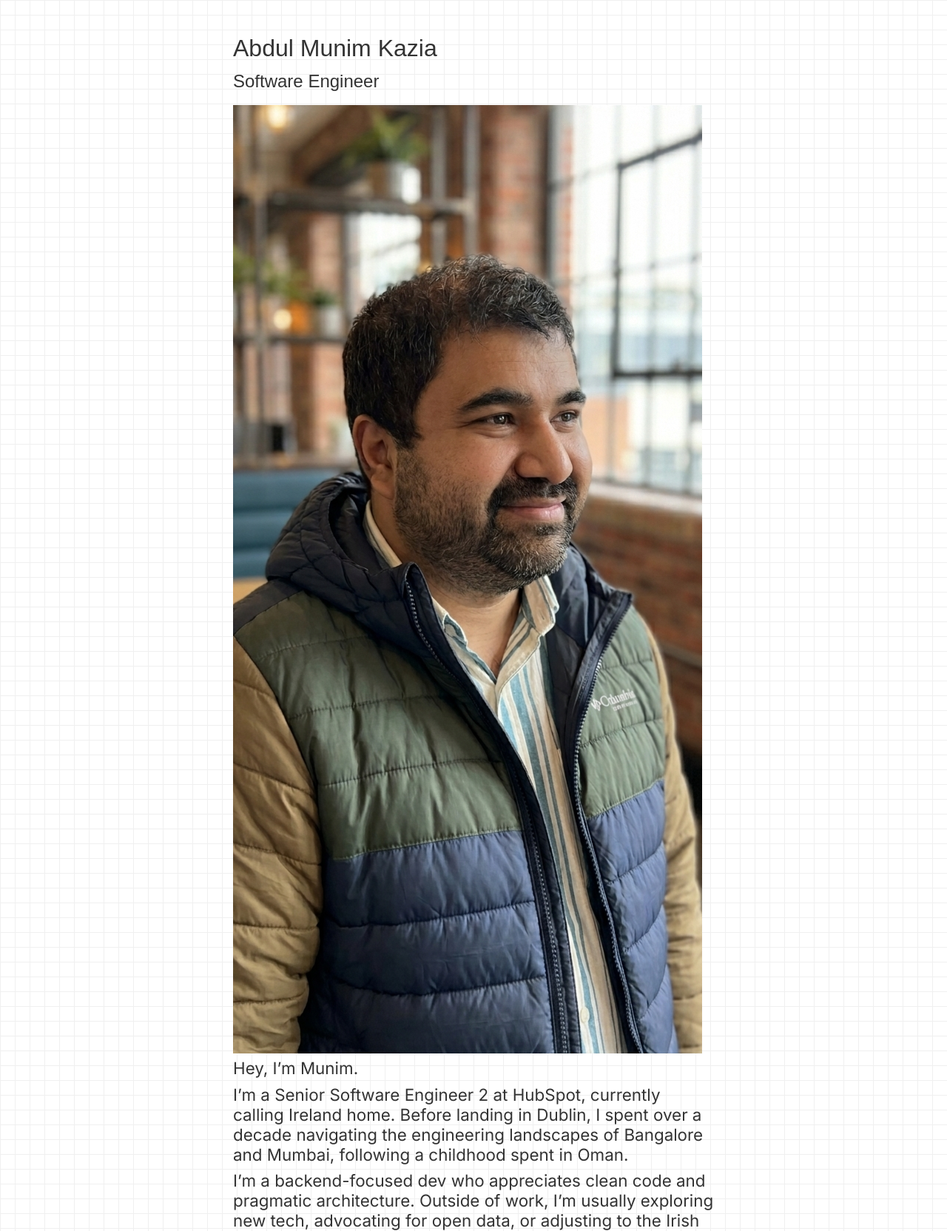
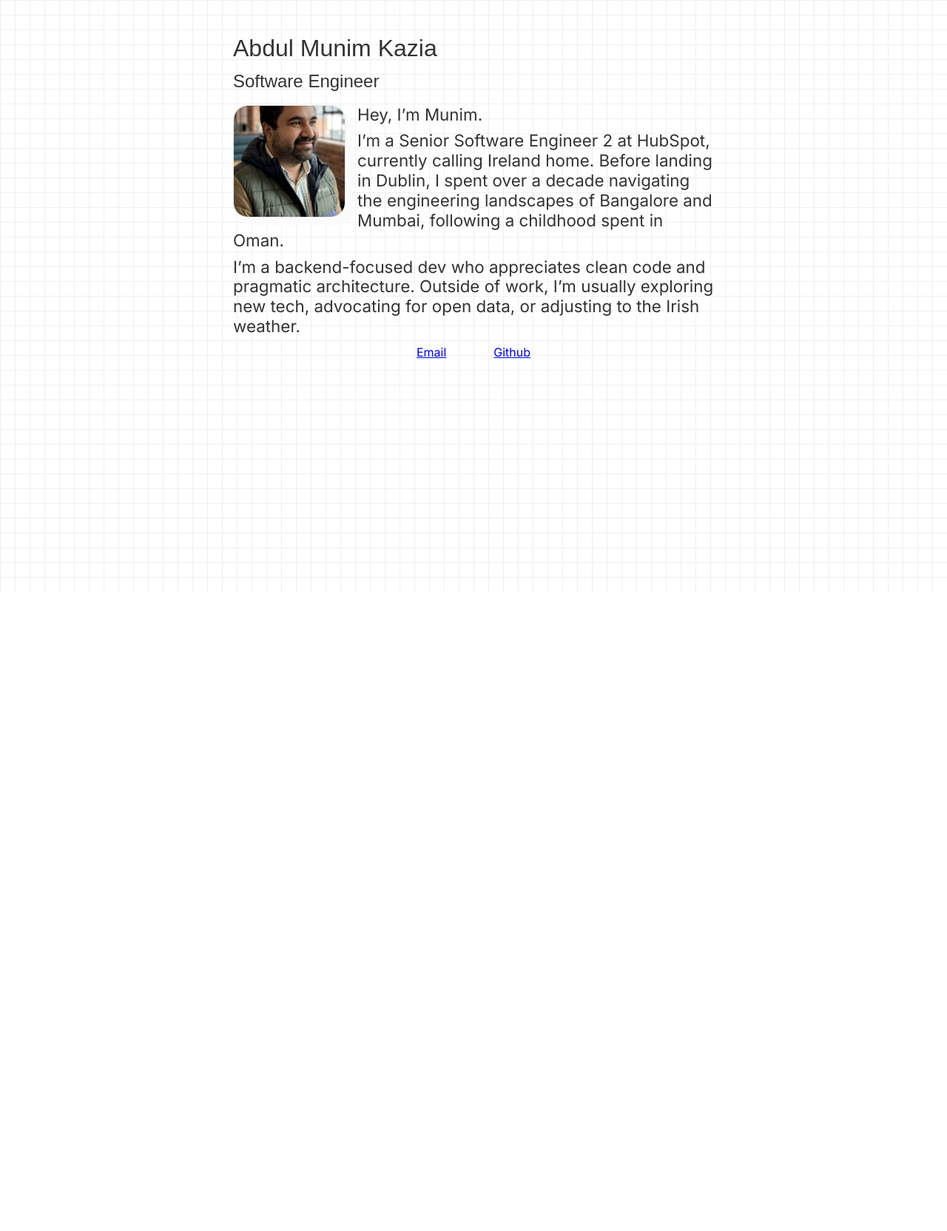
Before and after one commit to munimkazia/munimkazia.github.io, a PHP site: page / in a window 1280 px wide. Shown: the top 1664 px of the page at 74% size. After the commit the page ends 800 px from the top, so only its background shows below. Run offline with PHP 8.4, Linux system fonts and the light colour scheme; some web fonts are replaced.

Commit message:
Update styles.css

```diff
--- a/styles.css
+++ b/styles.css
@@ -103,3 +103,12 @@ li {
 	float:left;
 	margin:0em 2em 0em 2em;
 }
+img {
+  width: 150px;
+  height: 150px;
+  object-fit: cover; /* This is key! It crops the photo for you */
+  border-radius: 20px; /* Soft squares look more modern than perfect circles right now */
+  filter: grayscale(20%) contrast(1.1); /* Adds a "moody" professional edit */
+  border: 1px solid #ddd;
+  box-shadow: 10px 10px 0px #f0f0f0; /* A "offset" shadow looks very tech-chic */
+}
```
